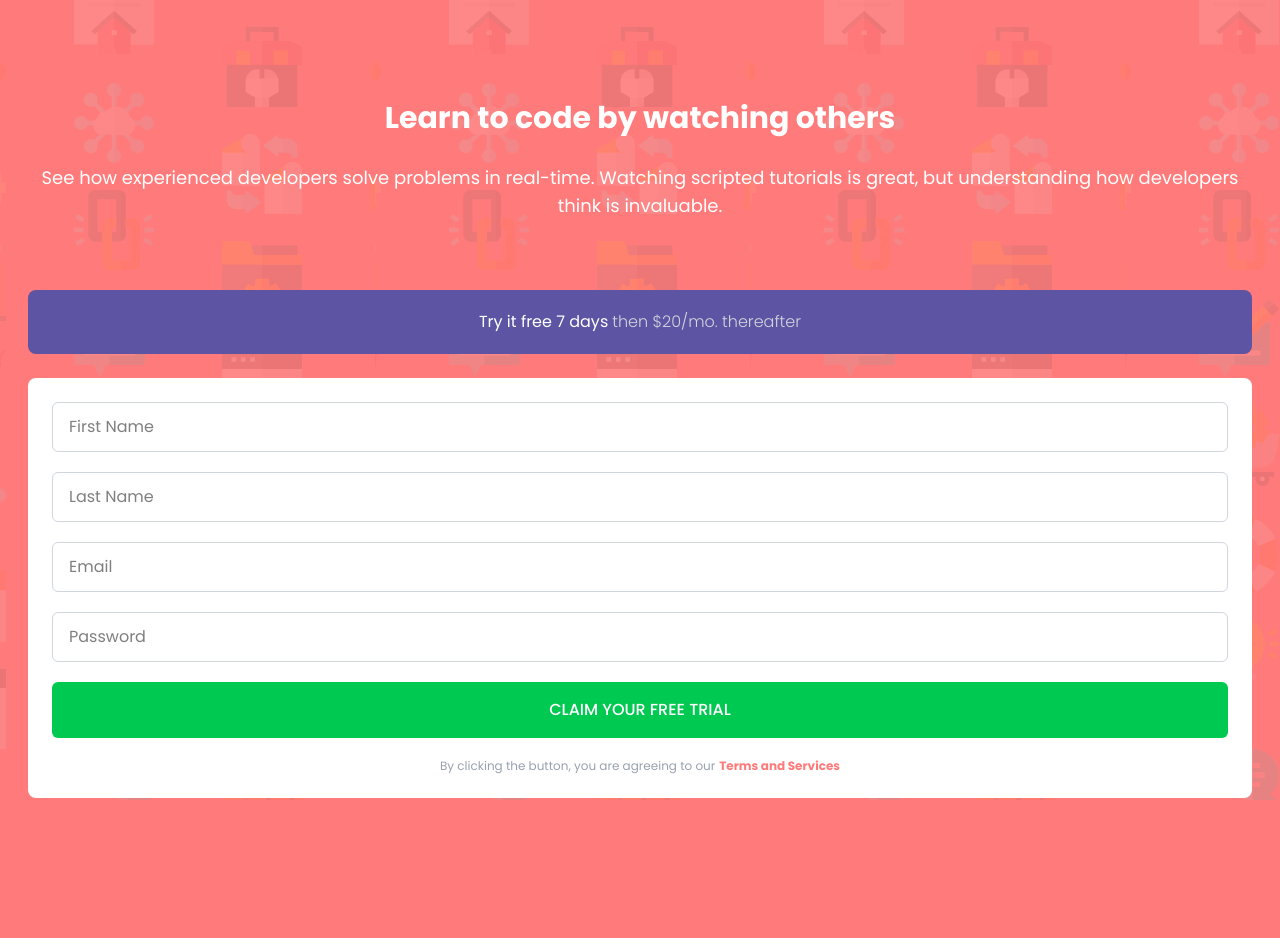
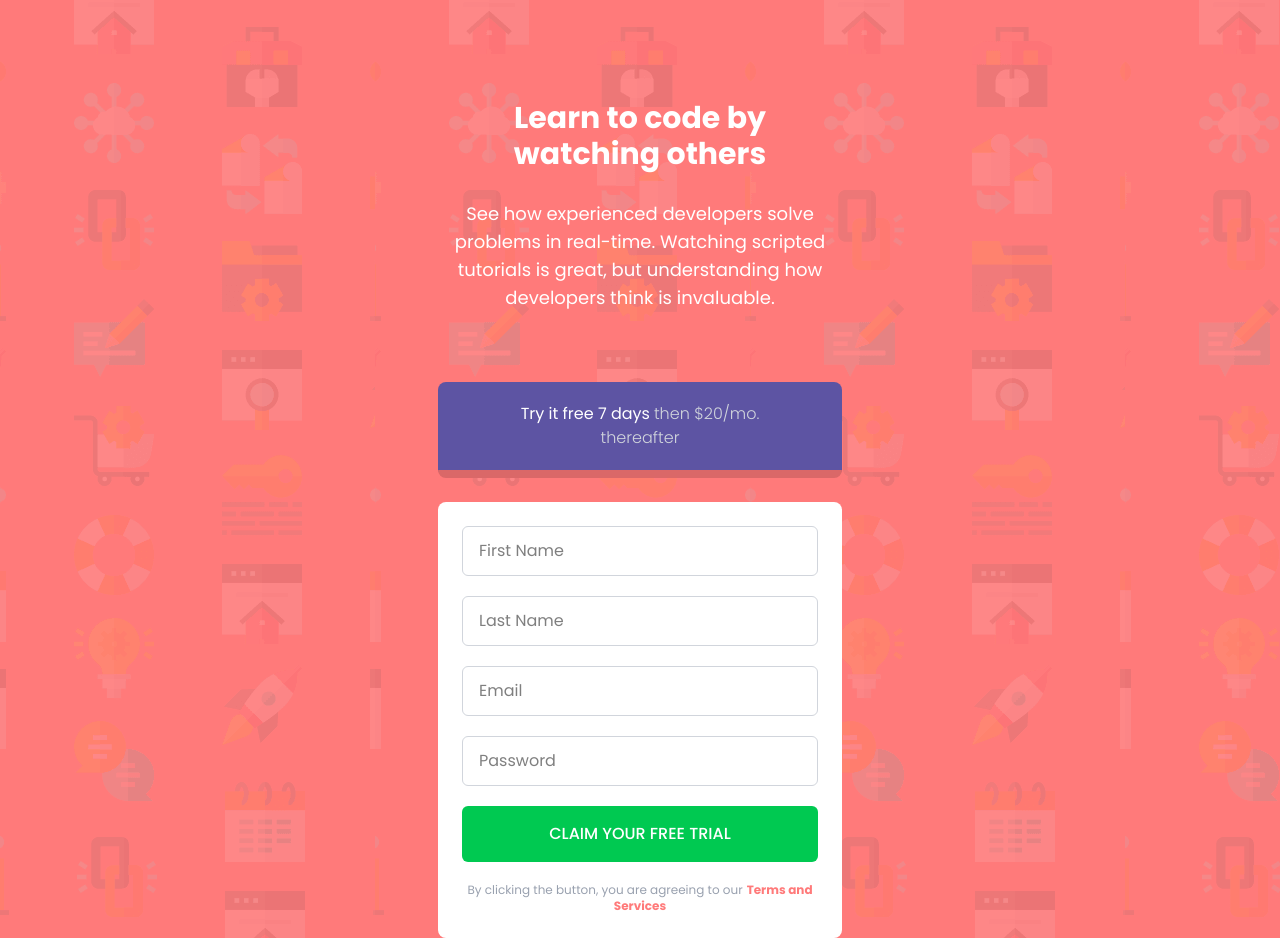
Before and after one commit to SergiuStancioiu/intro-component-with-sign-up-form, a React (Vite) app: page / in a window 1280 px wide. Before the commit the page ends 800 px from the top, so only its background shows below. Built offline with nearby package versions, Linux system fonts and the light colour scheme.

Commit message:
fix: added border bottom on 'Try it free 7 days'

```diff
--- a/src/App.jsx
+++ b/src/App.jsx
@@ -3,7 +3,7 @@ import { useState } from 'react';
 function App() {
   return (
     <>
-      <div className='px-7'>
+      <div className='px-7 max-w-[460px] mx-auto'>
         <div>
           <h1 className='font-bold text-center text-white mt-[100px] text-3xl  mb-7'>
             Learn to code by watching others
@@ -14,7 +14,7 @@ function App() {
             is invaluable.
           </p>
         </div>
-        <div className='p-5 bg-custom-purple rounded-lg mb-6 '>
+        <div className='p-5 bg-custom-purple rounded-lg mb-6 border-b-8 border-custom-orange'>
           <p className='px-6 text-white text-center'>
             Try it free 7 days
             <span className='font-light text-gray-300 pl-1'>
--- a/src/index.css
+++ b/src/index.css
@@ -5,6 +5,7 @@
 @theme {
   --color-custom-red: hsl(0, 100%, 74%);
   --color-custom-purple: #5d54a3;
+  --color-custom-orange: #da6868;
 
   --font-poppins: 'Poppins', sans-serif;
 }
```
